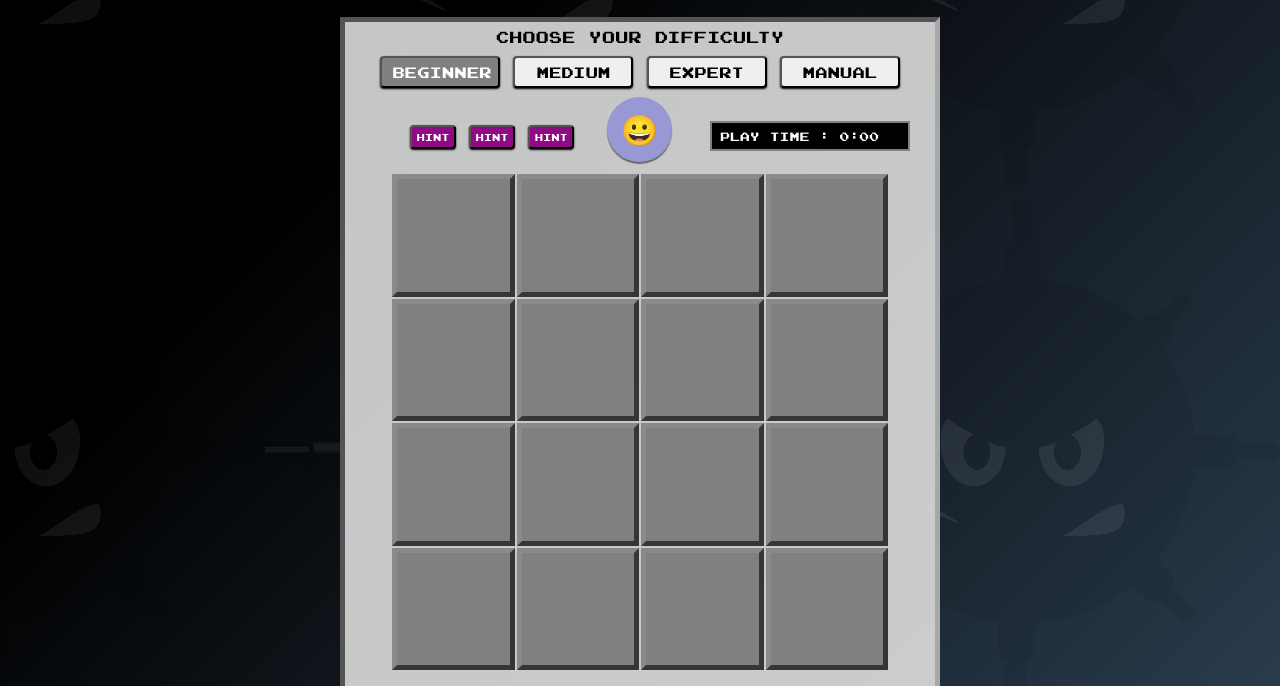
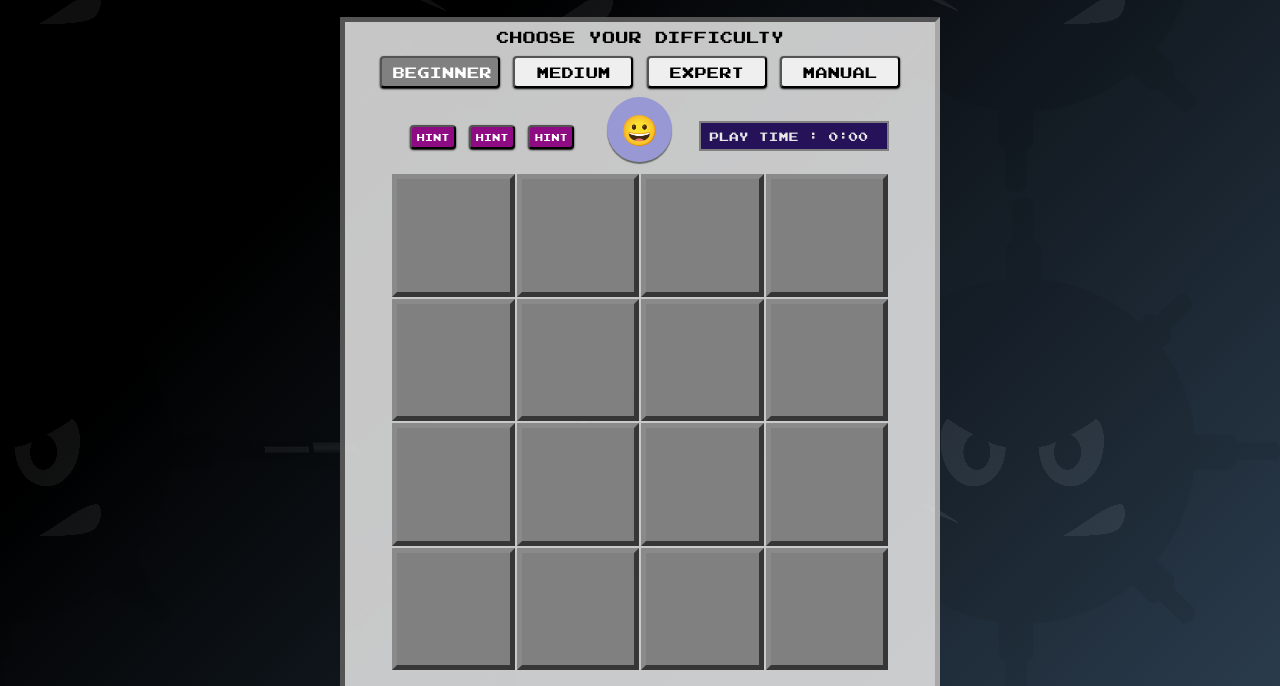
Before and after one commit to bcd82/mineSweeper-phase2, a plain HTML site: page index.html in a window 1280 px wide. Shown: the part 60-746 px from the top of the page. Drawn offline with Linux system fonts and the light colour scheme.

Commit message:
Update style.css

```diff
--- a/css/style.css
+++ b/css/style.css
@@ -242,11 +242,11 @@ button {
 .timer {
     display: inline-block;
     position: relative;
-    left: 7%;
-    color: white;
-    background-color: black;
+    left: 5%;
+    color: rgb(231, 231, 231);
+    background-color: rgb(37, 18, 88);
     padding: 8px 10px;
-    width: 200px;
+    width: 190px;
     box-shadow: inset gray 0 0 0px 2px;
     font-size: 12px;
 }
@@ -266,7 +266,7 @@ button {
     border: none;
     background-color: rgba(0, 0, 255, 0.24);
     box-shadow: 0 2px 1px rgba(0, 0, 0, 0.479);
-    transition: all 0.2s;
+    transition: all 0.1s;
 }
 
 .game-btn:hover {
@@ -396,7 +396,7 @@ button {
     left: 30%;
     background-color: rgba(37, 33, 51, 0.884);
     border: 5px solid rgba(0, 0, 0, 0.315);
-    padding: 3% 10px;
+    padding: 1% 10px;
     color: whitesmoke;
 
 }
```
